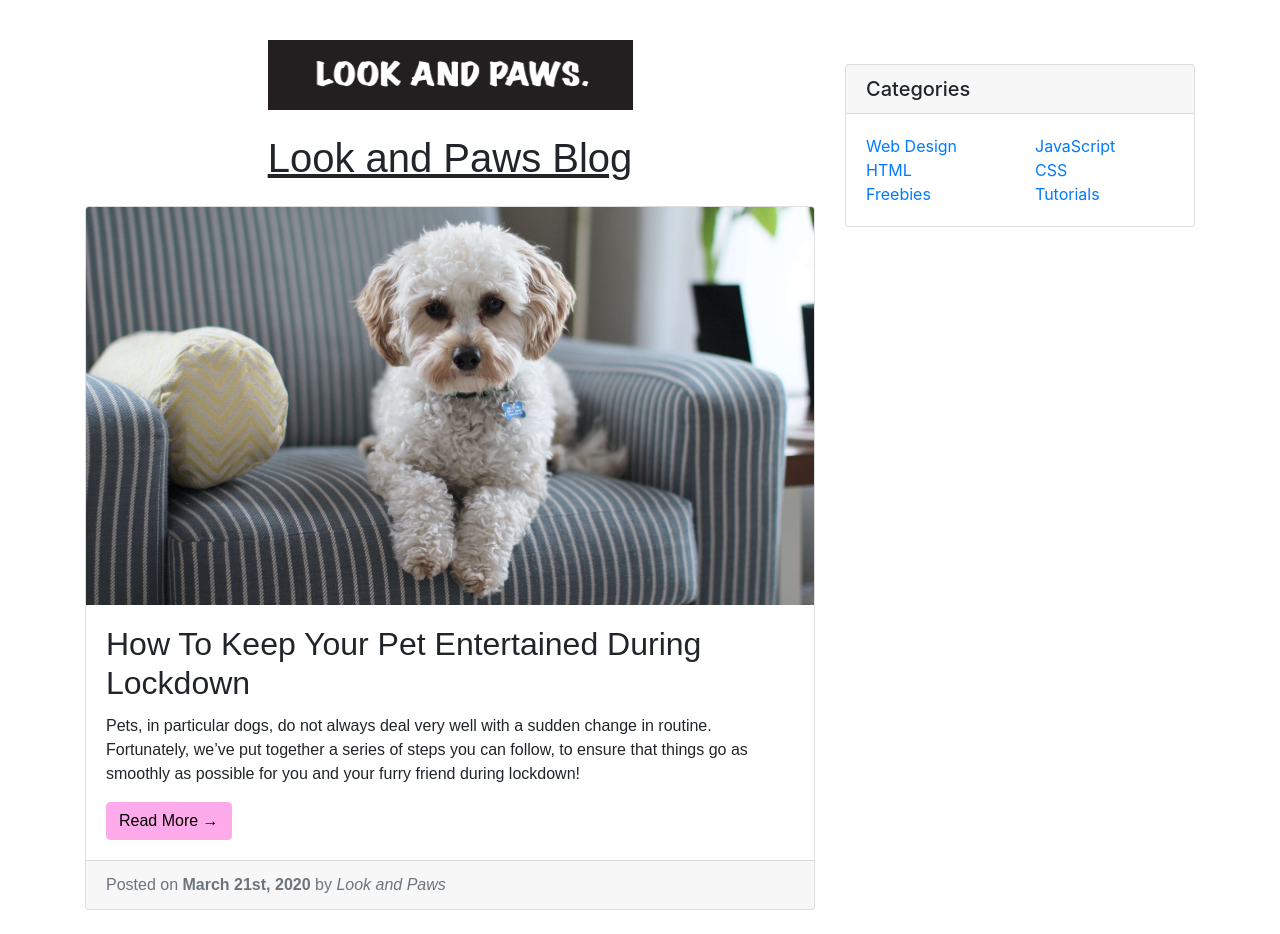
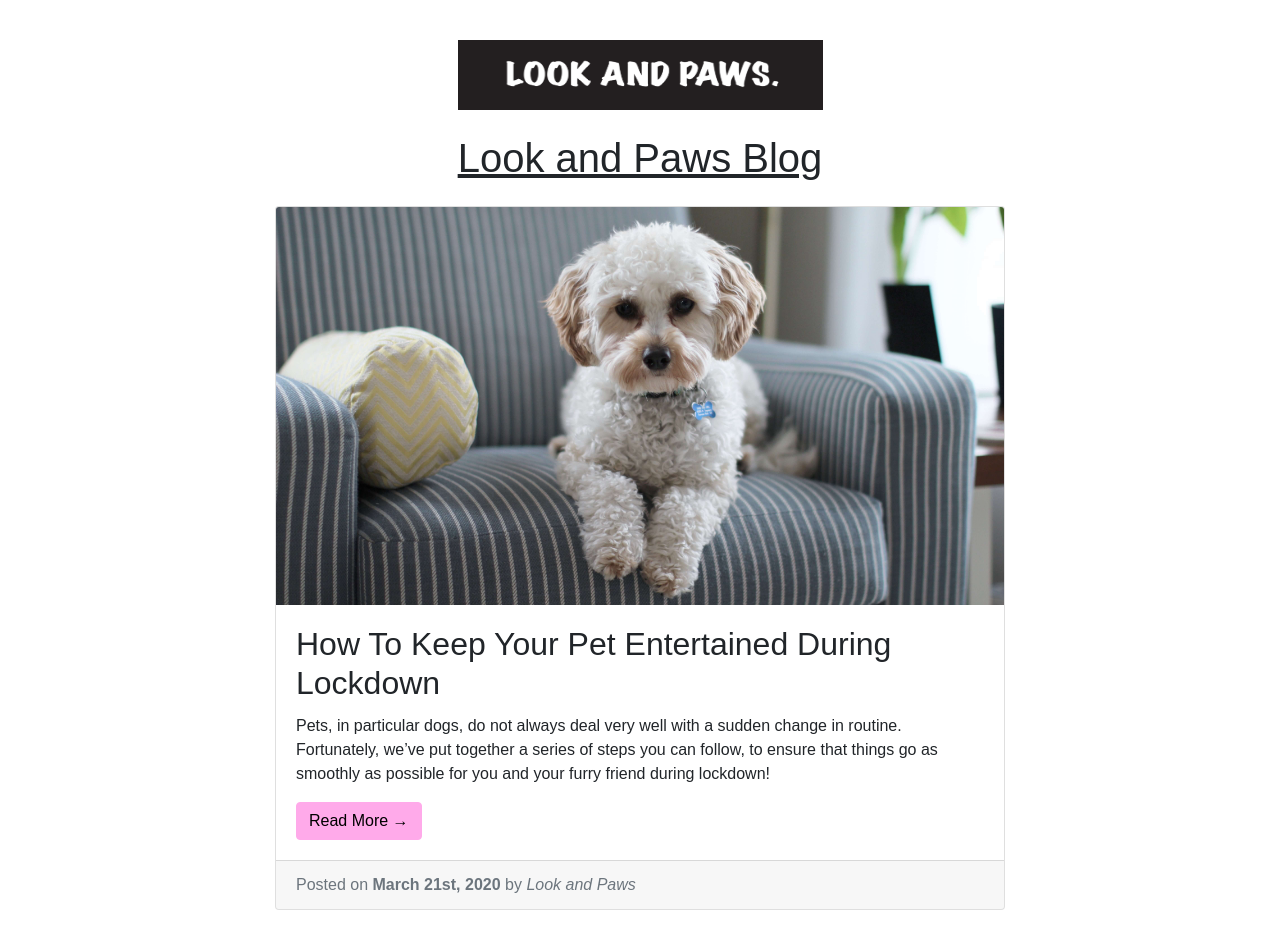
Before and after one commit to lookandpaws/lookandpaws.github.io, a Jekyll site: the page built from blog.html, in a window 1280 px wide. Built offline with Jekyll 4.4.1, drawn with Linux system fonts in a browser that asks for light colours; nearby versions of some CDN libraries; some web fonts are replaced.

Commit message:
Remove categories section

```diff
--- a/blog.html
+++ b/blog.html
@@ -7,9 +7,9 @@ layout: default
 
     <div class="row">
 
-      <div class="col-md-8">
+      <div class="col-md-8 mx-auto">
 
-        <img src="/images/Look_and_Paws_Logo_Long.png" alt="Look and Paws" class="lookAndPawsLogoLongBlogHome centerAnImageBlogHome">
+        <img src="/images/Look_and_Paws_Logo_Long.png" alt="Look and Paws Blog" class="lookAndPawsLogoLongBlogHome centerAnImageBlogHome">
         <h1 class="my-4 blogHomeTitle text-center"><u>{{ site.title }} Blog</u></h1>
 
         <!-- Blog Post -->
@@ -28,44 +28,6 @@ layout: default
 
       </div>
 
-      <div class="col-md-4">
-
-        <div class="card my-4">
-          <h5 class="card-header">Categories</h5>
-          <div class="card-body">
-            <div class="row">
-              <div class="col-lg-6">
-                <ul class="list-unstyled mb-0">
-                  <li>
-                    <a href="#">Web Design</a>
-                  </li>
-                  <li>
-                    <a href="#">HTML</a>
-                  </li>
-                  <li>
-                    <a href="#">Freebies</a>
-                  </li>
-                </ul>
-              </div>
-              <div class="col-lg-6">
-                <ul class="list-unstyled mb-0">
-                  <li>
-                    <a href="#">JavaScript</a>
-                  </li>
-                  <li>
-                    <a href="#">CSS</a>
-                  </li>
-                  <li>
-                    <a href="#">Tutorials</a>
-                  </li>
-                </ul>
-              </div>
-            </div>
-          </div>
-        </div>
-
-      </div>
-
     </div>
 
   </div>
```
